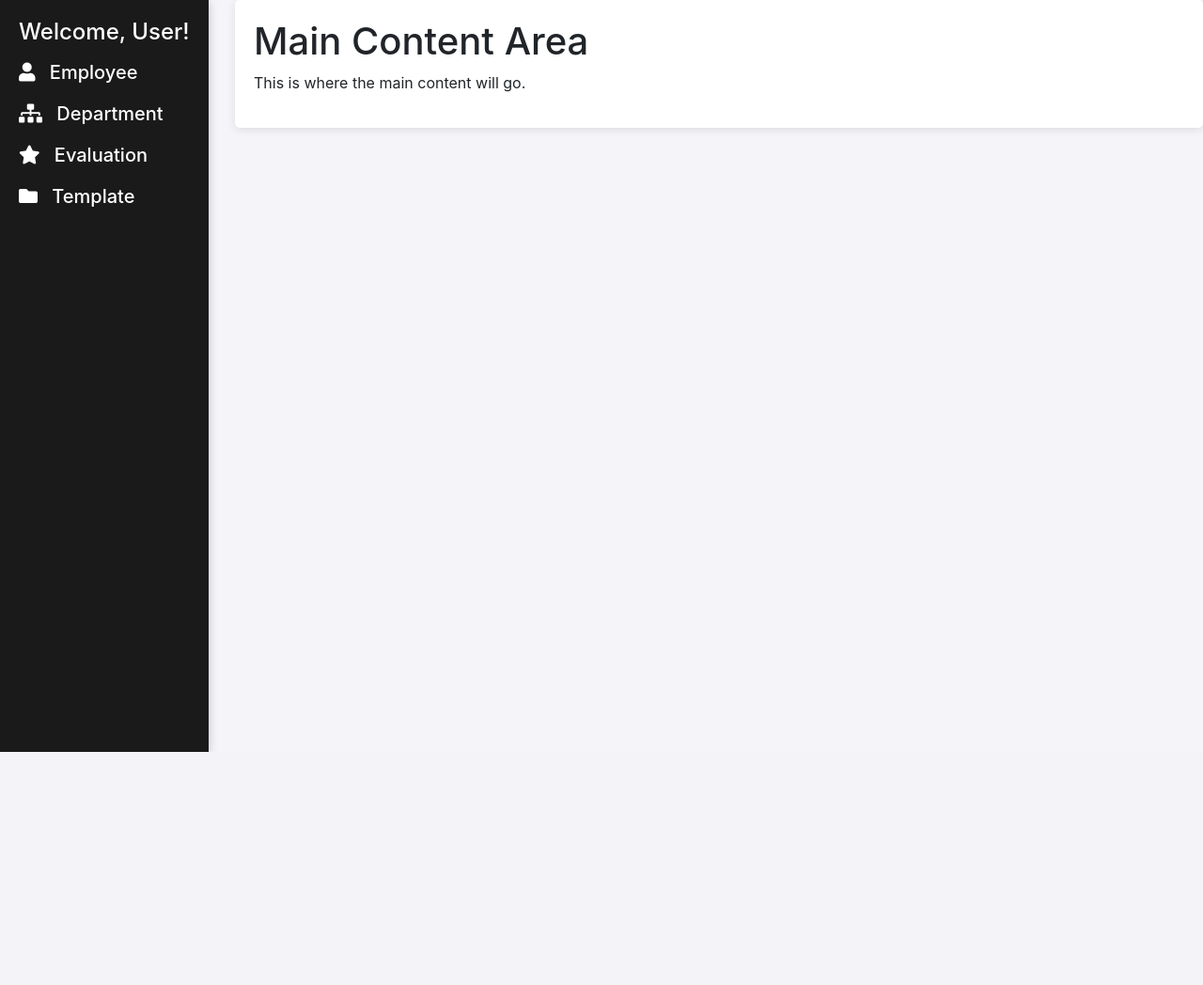
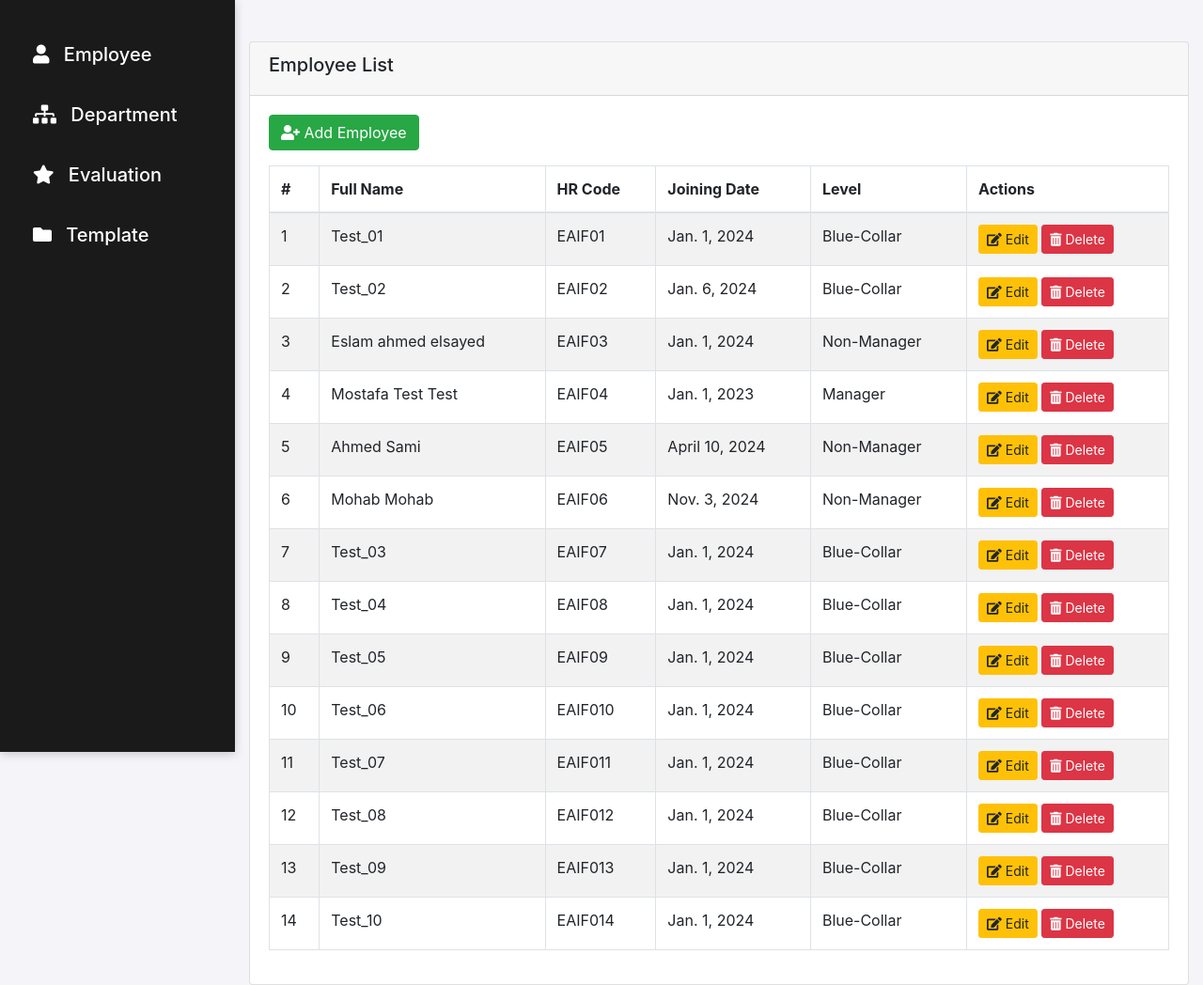
Before and after one commit to Halawany/pms, a Django app: page /employees/ in a window 1280 px wide. Shown: the whole page at 94% size. Before the commit the page ends 800 px from the top, so only its background shows below. Run offline with Django 5.2, Linux system fonts and the light colour scheme; data comes from the database, SQL or seed files in the repository; both versions use the stored data as it was after the commit; some libraries are stand-ins or nearby versions.

Commit message:
added new styles

```diff
--- a/pms/urls.py
+++ b/pms/urls.py
@@ -2,12 +2,12 @@
 from .views import (
     EmployeeCreateView, TemplateCreateView, EvaluationCreateView, CategoryCreateView,
     MetricCreateView,EvaluationView, EmployeeScoreView, EvaluationDetailView,
-    evaluate_employee, success_page, user_score_view, list_employees, submit_evaluation,evo_employee,
+    evaluate_employee, success_page, user_score_view, list_employees, submit_evaluation,evo_employee, employee_list
     #submit_evaluation
 )
 
 urlpatterns = [
-    path('add-employee', EmployeeCreateView.as_view(), name='add-employee'),
+    path('employees/add/', EmployeeCreateView.as_view(), name='add-employee'),
     path('add-template', TemplateCreateView.as_view(), name='add-template'),
     path('new-evaluation', EvaluationCreateView.as_view(), name='add-evaluation'),
     path('add-category', CategoryCreateView.as_view(), name='add-category'),
@@ -20,9 +20,10 @@
     path('success/', success_page, name='success_page'),
     path('user_score/<int:employee_id>/', user_score_view, name='user_score'),
     # path('evalaute/<int:evaluation_id>', EvaluationView.as_view(), name='employee-evaluation'),
-    path('employees/', list_employees, name='list_employees'),
+    path('employees/', employee_list, name='list_employees'),
     path('evaluate/<int:evaluation_id>/<int:employee_id>/', evaluate_employee, name='evaluate_employee'),
     path('submit_evaluation/<int:evaluation_id>/<int:employee_id>/', submit_evaluation, name='submit_evaluation'),
     path('evo/<int:employee_id>/', evo_employee, name='evo-copy'),
+    # path('evo/<int:employee_id>/', evo_employee, name='evo-copy'),
 
 ]
--- a/pms/views.py
+++ b/pms/views.py
@@ -1,6 +1,6 @@
 from django.shortcuts import render, redirect, get_object_or_404, redirect
 from django.http import HttpResponseRedirect, HttpResponse
-from django.urls import reverse
+from django.urls import reverse, reverse_lazy
 from django.views.generic import CreateView, View, DetailView, ListView
 from django.db.models import Sum
 from django.contrib import messages
@@ -11,6 +11,13 @@
     model = Employee
     template_name = "pms/add-employee.html"
     form_class = EmployeeInsertForm
+    success_url = reverse_lazy('employee-list')  # Redirect after successful form submission
+
+    # Add levels to context
+    def get_context_data(self, **kwargs):
+        context = super().get_context_data(**kwargs)
+        context['levels'] = Level.objects.all()  # Get all levels to pass to the template
+        return context
 
 class TemplateCreateView(CreateView):
     model = Template
@@ -352,3 +359,7 @@
         'employee': employee,
         'evaluation': evaluation,
     })
+
+def employee_list(request):
+    employee = Employee.objects.all()
+    return render(request, 'pms/list_employees.html', {'employees': employee})
--- a/templates/pms/base.html
+++ b/templates/pms/base.html
@@ -3,161 +3,196 @@
 <head>
     <meta charset="UTF-8">
     <meta name="viewport" content="width=device-width, initial-scale=1.0">
-    <title>Your App</title>
-    <link rel="stylesheet" href="https://stackpath.bootstrapcdn.com/bootstrap/4.5.2/css/bootstrap.min.css">
+    <title>{% block title %}{% endblock %}</title>
+    <link href="https://stackpath.bootstrapcdn.com/bootstrap/4.5.2/css/bootstrap.min.css" rel="stylesheet">
+    <link rel="stylesheet" href="https://cdnjs.cloudflare.com/ajax/libs/font-awesome/5.15.3/css/all.min.css">
     <style>
+        /* Set body background color */
         body {
-            display: flex;
+            background-color: #f4f4f9; /* Soft light background */
+            margin-left: 250px; /* Offset the body content for the sidebar */
         }
-        #sidebar {
-            width: 250px;
-            height: 100vh;
-            position: fixed;
-            background-color: #343a40;
-            color: white;
-            padding-top: 20px;
+
+        /* Sidebar styling */
+        .sidebar {
+            height: 100vh; /* Full viewport height */
+            padding: 20px;
+            background-color: #1a1a1a; /* Dark background for sidebar */
+            color: #ffffff; /* White text for readability */
+            position: fixed; /* Fixed sidebar */
+            top: 0;
+            left: 0;
+            width: 250px; /* Set fixed width for the sidebar */
+            box-shadow: 0 2px 10px rgba(0, 0, 0, 0.2); /* Subtle shadow for depth */
+            transition: width 0.3s;
         }
-        #content {
-            margin-left: 250px; /* space for the sidebar */
+
+        /* Sidebar headings and links */
+        .sidebar h4, .sidebar h5 {
+            color: #ffffff;
+            cursor: pointer; /* Make headings clickable to indicate interactivity */
+            transition: background-color 0.3s, padding-left 0.3s ease-in-out; /* Smooth transition */
+            padding: 10px 15px; /* Increase padding to give space around the text */
+            margin: 0; /* Remove default margin */
+        }
+
+        /* Hover effect for the section names (h5) */
+        .sidebar h5:hover {
+            background-color: #007bff; /* Blue background for section heading hover */
+            padding-left: 25px; /* Indent the text more when hovered */
+            color: #ffffff;
+        }
+
+        /* Sidebar links styling */
+        .sidebar a {
+            color: #ffffff; /* White text for links */
+            transition: background-color 0.3s, color 0.3s ease-in-out; /* Smooth transition */
+            display: flex; /* Flex for icon alignment */
+            align-items: center;
+            padding: 12px 20px; /* More padding for the links to make them larger */
+            border-radius: 5px; /* Slightly rounded corners */
+            margin-bottom: 5px; /* Space between the links */
+        }
+
+        /* Hover effect for links */
+        .sidebar a:hover {
+            background-color: #007bff; /* Blue background on hover */
+            color: #ffffff; /* White text on hover */
+        }
+
+        /* Active link state */
+        .sidebar .active {
+            background-color: #0056b3; /* Darker blue background for active link */
+            color: white; /* Make text white on active link */
+        }
+
+        /* Main content section */
+        .content {
+            margin-left: 270px; /* Offset content for the sidebar width + padding */
             padding: 20px;
-            width: calc(100% - 250px); /* adjust width */
+            background-color: #ffffff; /* White background for content */
+            border-radius: 5px; /* Rounded corners */
+            box-shadow: 0 2px 10px rgba(0, 0, 0, 0.1); /* Subtle shadow */
         }
-        .dashboard-grid {
-            display: grid;
-            grid-template-columns: repeat(auto-fill, minmax(200px, 1fr));
-            gap: 20px;
+
+        /* Icon spacing */
+        .icon {
+            margin-right: 10px; /* Space between icon and text */
         }
-        .stat-card {
-            background: #f8f9fa;
-            border: 1px solid #dee2e6;
-            border-radius: 5px;
-            padding: 20px;
-            text-align: center;
+
+        /* Section margins */
+        .section {
+            margin-bottom: 20px; /* Space between sections */
+        }
+
+        /* Ensuring the body content pushes the sidebar properly */
+        .container {
+            padding-top: 20px; /* Padding to prevent content being cut off at the top */
+        }
+
+        /* Optional: Add a media query to handle responsiveness for smaller screens */
+        @media (max-width: 768px) {
+            .sidebar {
+                width: 100%; /* Make sidebar full width on small screens */
+                position: relative; /* Make it scrollable */
+            }
+
+            .content {
+                margin-left: 0; /* No offset for content on small screens */
+            }
         }
     </style>
 </head>
 <body>
-    <div id="sidebar">
-        <h1 class="h4 mb-4">Dashboard Sections</h1>
-        <nav>
-            <ul class="nav flex-column">
-                <li class="nav-item">
-                    <a href="{% url 'add-employee' %}" class="nav-link text-white">Employees</a>
+
+<div class="sidebar">
+    {% if user.is_authenticated %}
+    <h4>Welcome, {{ user }}</h4>
+    {% endif %}
+
+    <!-- Employee Section -->
+    <div class="section">
+        <h5 class="mt-3" data-toggle="collapse" data-target="#employee">
+            <i class="fas fa-user icon"></i> Employee
+        </h5>
+        <div id="employee" class="collapse">
+            <ul class="list-unstyled">
+                <li>
+                    <a href="{% url 'list_employees' %}" class="{% if request.path == '/employees/' %}active{% endif %}">
+                        <i class="fas fa-list icon"></i> All Employees
+                    </a>
                 </li>
-                <li class="nav-item">
-                    <a href="{% url 'add-template' %}" class="nav-link text-white">Evaluations</a>
-                </li>
-                <li class="nav-item">
-                    <a href="{% url 'add-employee' %}" class="nav-link text-white">Templates</a>
-                </li>
-                <li class="nav-item">
-                    <a href="{% url 'add-category' %}" class="nav-link text-white">Categories</a>
-                </li>
-                <li class="nav-item">
-                    <a href="{% url 'add-metirc' %}" class="nav-link text-white">Metrics</a>
+                <li>
+                    <a href="{% url 'add-employee' %}" class="{% if request.path == '/add-employee/' %}active{% endif %}">
+                        <i class="fas fa-user-plus icon"></i> Add Employee
+                    </a>
                 </li>
             </ul>
-        </nav>
-    </div>
-
-    <div id="content">
-        <h1 class="h3 mb-4">Dashboard</h1>
-
-        <!-- Dashboard Statistics Section -->
-        <div class="dashboard-grid mb-4">
-            <div class="stat-card">
-                <h4>Total Employees</h4>
-                <p>150</p>
-            </div>
-            <div class="stat-card">
-                <h4>Active Evaluations</h4>
-                <p>30</p>
-            </div>
-            <div class="stat-card">
-                <h4>Templates Created</h4>
-                <p>12</p>
-            </div>
-            <div class="stat-card">
-                <h4>Categories</h4>
-                <p>5</p>
-            </div>
-            <div class="stat-card">
-                <h4>Total Metrics</h4>
-                <p>8</p>
-            </div>
-        </div>
-
-        <!-- Employee Management Section -->
-        <div id="employees" class="mb-4">
-            <h2 class="h4 mb-4">Employee Management</h2>
-            <div class="mb-4">
-                <input type="text" placeholder="Search Employees..." class="form-control" id="searchBar">
-            </div>
-            <button id="addEmployee" class="btn btn-success mb-3">Add Employee</button>
-            <table class="table table-bordered">
-                <thead class="thead-dark">
-                    <tr>
-                        <th>Full Name</th>
-                        <th>HR Code</th>
-                        <th>Joining Date</th>
-                        <th>Level</th>
-                        <th>Actions</th>
-                    </tr>
-                </thead>
-                <tbody id="employeeTable">
-                    <!-- Example row -->
-                    <tr>
-                        <td>John Doe</td>
-                        <td>HR001</td>
-                        <td>2020-01-15</td>
-                        <td>Manager</td>
-                        <td>
-                            <button class="btn btn-warning btn-sm">Edit</button>
-                            <button class="btn btn-danger btn-sm">Delete</button>
-                        </td>
-                    </tr>
-                </tbody>
-            </table>
-        </div>
-
-        <!-- Evaluations Section -->
-        <div id="evaluations" class="mb-4">
-            <h2 class="h4 mb-4">Evaluations</h2>
-            <button id="addEvaluation" class="btn btn-success mb-3">Add Evaluation</button>
-            <table class="table table-bordered">
-                <thead class="thead-dark">
-                    <tr>
-                        <th>Evaluation Name</th>
-                        <th>Date</th>
-                        <th>Actions</th>
-                    </tr>
-                </thead>
-                <tbody id="evaluationTable">
-                    <tr>
-                        <td>Annual Review</td>
-                        <td>2023-10-01</td>
-                        <td>
-                            <button class="btn btn-warning btn-sm">Edit</button>
-                            <button class="btn btn-danger btn-sm">Delete</button>
-                        </td>
-                    </tr>
-                </tbody>
-            </table>
         </div>
     </div>
 
-    <script src="https://code.jquery.com/jquery-3.5.1.slim.min.js"></script>
-    <script src="https://cdn.jsdelivr.net/npm/@popperjs/core@2.5.2/dist/umd/popper.min.js"></script>
-    <script src="https://stackpath.bootstrapcdn.com/bootstrap/4.5.2/js/bootstrap.min.js"></script>
-    <script>
-        document.addEventListener('DOMContentLoaded', () => {
-            document.getElementById('addEmployee').onclick = function() {
-                alert('Add Employee functionality goes here.');
-            };
-            document.getElementById('addEvaluation').onclick = function() {
-                alert('Add Evaluation functionality goes here.');
-            };
-        });
-    </script>
+    <!-- Department Section -->
+    <div class="section">
+        <h5 class="mt-3" data-toggle="collapse" data-target="#department">
+            <i class="fas fa-sitemap icon"></i> Department
+        </h5>
+        <div id="department" class="collapse">
+            <ul class="list-unstyled">
+                <li>
+                    <a href="" class="{% if request.path == '/departments/' %}active{% endif %}">
+                        <i class="fas fa-th-list icon"></i> List All Departments
+                    </a>
+                </li>
+                <li>
+                    <a href="" class="{% if request.path == '/create-section/' %}active{% endif %}">
+                        <i class="fas fa-plus-circle icon"></i> Create Section
+                    </a>
+                </li>
+            </ul>
+        </div>
+    </div>
+
+    <!-- Evaluation Section -->
+    <div class="section">
+        <h5 class="mt-3" data-toggle="collapse" data-target="#evaluation">
+            <i class="fas fa-star icon"></i> Evaluation
+        </h5>
+        <div id="evaluation" class="collapse">
+            <ul class="list-unstyled">
+                <li>
+                    <a href="" class="{% if request.path == '/evaluations/' %}active{% endif %}">
+                        <i class="fas fa-file-alt icon"></i> List All Evaluations
+                    </a>
+                </li>
+                <li>
+                    <a href="" class="{% if request.path == '/create-evaluation/' %}active{% endif %}">
+                        <i class="fas fa-plus icon"></i> Create Evaluation
+                    </a>
+                </li>
+            </ul>
+        </div>
+    </div>
+
+    <!-- Template Section -->
+    <div class="section">
+        <h5 class="mt-3" data-toggle="collapse" data-target="#template">
+            <i class="fas fa-folder icon"></i> Template
+        </h5>
+        <div id="template" class="collapse">
+            <ul class="list-unstyled">
+                <li><a href="#" class="text-decoration-none"><i class="fas fa-tags icon"></i> Categories</a></li>
+                <li><a href="#" class="text-decoration-none"><i class="fas fa-chart-line icon"></i> Metrics</a></li>
+                <li><a href="#" class="text-decoration-none"><i class="fas fa-file-alt icon"></i> Templates</a></li>
+            </ul>
+        </div>
+    </div>
+</div>
+
+{% block body %}
+{% endblock %}
+
+<script src="https://code.jquery.com/jquery-3.5.1.slim.min.js"></script>
+<script src="https://cdn.jsdelivr.net/npm/@popperjs/core@2.9.2/dist/umd/popper.min.js"></script>
+<script src="https://stackpath.bootstrapcdn.com/bootstrap/4.5.2/js/bootstrap.min.js"></script>
 </body>
 </html>
--- a/templates/pms/list_employees.html
+++ b/templates/pms/list_employees.html
@@ -1,120 +1,60 @@
-<!DOCTYPE html>
-<html lang="en">
-<head>
-    <meta charset="UTF-8">
-    <meta name="viewport" content="width=device-width, initial-scale=1.0">
-    <title>Sidebar Example</title>
-    <link href="https://stackpath.bootstrapcdn.com/bootstrap/4.5.2/css/bootstrap.min.css" rel="stylesheet">
-    <link rel="stylesheet" href="https://cdnjs.cloudflare.com/ajax/libs/font-awesome/5.15.3/css/all.min.css">
-    <style>
-        body {
-            background-color: #f4f4f9; /* Soft light background */
-        }
-        .sidebar {
-            height: 100vh;
-            padding: 20px;
-            background-color: #1a1a1a; /* Dark background for sidebar */
-            color: #ffffff; /* White text for readability */
-            position: fixed;
-            transition: width 0.3s;
-            box-shadow: 0 2px 10px rgba(0, 0, 0, 0.2); /* Subtle shadow for depth */
-        }
-        .sidebar h4, .sidebar h5 {
-            color: #ffffff; /* White for headings */
-        }
-        .sidebar a {
-            color: #ffffff; /* White text for links */
-            transition: background-color 0.3s, color 0.3s;
-            display: flex; /* Flex for icon alignment */
-            align-items: center;
-            padding: 10px;
-            border-radius: 5px; /* Slightly rounded corners */
-        }
-        .sidebar a:hover {
-            background-color: #007bff; /* Blue background on hover */
-            color: #ffffff; /* White text on hover */
-        }
-        .content {
-            margin-left: 250px; /* Space for the sidebar */
-            padding: 20px;
-            background-color: #ffffff; /* White background for content */
-            border-radius: 5px; /* Rounded corners */
-            box-shadow: 0 2px 10px rgba(0, 0, 0, 0.1); /* Subtle shadow */
-        }
-        .icon {
-            margin-right: 10px; /* Space between icon and text */
-        }
-        .section {
-            margin-bottom: 20px; /* Space between sections */
-        }
-    </style>
-</head>
-<body>
+{% extends 'pms/base.html' %}
 
-<div class="sidebar">
-    <h4>Welcome, User!</h4>
+{% block title %}
+    Employees
+{% endblock %}
 
-    <!-- Employee Section -->
-    <div class="section">
-        <h5 class="mt-3" data-toggle="collapse" data-target="#employee">
-            <i class="fas fa-user icon"></i> Employee
-        </h5>
-        <div id="employee" class="collapse">
-            <ul class="list-unstyled">
-                <li><a href="#" class="text-decoration-none"><i class="fas fa-list icon"></i> All Employees</a></li>
-                <li><a href="#" class="text-decoration-none"><i class="fas fa-user-plus icon"></i> Add Employee</a></li>
-            </ul>
+{% block body %}
+<div class="container mt-4">
+
+    <!-- Employee Table Section -->
+    <div class="card">
+        <div class="card-header">
+            <h5>Employee List</h5>
         </div>
-    </div>
+        <div class="card-body">
+            <!-- Add Employee Button -->
+            <a href="{% url 'add-employee' %}" class="btn btn-success mb-3"><i class="fas fa-user-plus"></i> Add Employee</a>
 
-    <!-- Department Section -->
-    <div class="section">
-        <h5 class="mt-3" data-toggle="collapse" data-target="#department">
-            <i class="fas fa-sitemap icon"></i> Department
-        </h5>
-        <div id="department" class="collapse">
-            <ul class="list-unstyled">
-                <li><a href="#" class="text-decoration-none"><i class="fas fa-th-list icon"></i> List All Departments</a></li>
-                <li><a href="#" class="text-decoration-none"><i class="fas fa-plus-circle icon"></i> Create Section</a></li>
-            </ul>
-        </div>
-    </div>
+            <table class="table table-striped table-bordered">
+                <thead>
+                    <tr>
+                        <th>#</th>
+                        <th>Full Name</th>
+                        <th>HR Code</th>
+                        <th>Joining Date</th>
+                        <th>Level</th>
+                        <th>Actions</th>
+                    </tr>
+                </thead>
+                <tbody>
+                    {% for employee in employees %}
+                        <tr>
+                            <td>{{ forloop.counter }}</td>
+                            <td>{{ employee.full_name }}</td>
+                            <td>{{ employee.hr_code }}</td>
+                            <td>{{ employee.joining_date }}</td>
+                            <td>{{ employee.level.name }}</td>
+                            <td>
+                                <!-- Edit Button (Use a valid URL when implementing edit functionality) -->
+                                <a href="" class="btn btn-warning btn-sm">
+                                    <i class="fas fa-edit"></i> Edit
+                                </a>
 
-    <!-- Evaluation Section -->
-    <div class="section">
-        <h5 class="mt-3" data-toggle="collapse" data-target="#evaluation">
-            <i class="fas fa-star icon"></i> Evaluation
-        </h5>
-        <div id="evaluation" class="collapse">
-            <ul class="list-unstyled">
-                <li><a href="#" class="text-decoration-none"><i class="fas fa-file-alt icon"></i> List All Evaluations</a></li>
-                <li><a href="#" class="text-decoration-none"><i class="fas fa-plus icon"></i> Create Evaluation</a></li>
-            </ul>
-        </div>
-    </div>
-
-    <!-- Template Section -->
-    <div class="section">
-        <h5 class="mt-3" data-toggle="collapse" data-target="#template">
-            <i class="fas fa-folder icon"></i> Template
-        </h5>
-        <div id="template" class="collapse">
-            <ul class="list-unstyled">
-                <li><a href="#" class="text-decoration-none"><i class="fas fa-tags icon"></i> Categories</a></li>
-                <li><a href="#" class="text-decoration-none"><i class="fas fa-chart-line icon"></i> Metrics</a></li>
-                <li><a href="#" class="text-decoration-none"><i class="fas fa-file-alt icon"></i> Templates</a></li>
-            </ul>
+                                <!-- Delete Button (Ensure the delete URL is correctly implemented) -->
+                                <a href="" class="btn btn-danger btn-sm" onclick="return confirm('Are you sure you want to delete this employee?');">
+                                    <i class="fas fa-trash-alt"></i> Delete
+                                </a>
+                            </td>
+                        </tr>
+                    {% empty %}
+                        <tr>
+                            <td colspan="6" class="text-center">No employees found.</td>
+                        </tr>
+                    {% endfor %}
+                </tbody>
+            </table>
         </div>
     </div>
 </div>
-
-<div class="content">
-    <h1>Main Content Area</h1>
-    <p>This is where the main content will go.</p>
-</div>
-
-<script src="https://code.jquery.com/jquery-3.5.1.slim.min.js"></script>
-<script src="https://cdn.jsdelivr.net/npm/@popperjs/core@2.9.2/dist/umd/popper.min.js"></script>
-<script src="https://stackpath.bootstrapcdn.com/bootstrap/4.5.2/js/bootstrap.min.js"></script>
-</body>
-</html>
+{% endblock %}
```
Also changed, not shown: pms/forms.py (+11 -3 lines), templates/pms/add-employee.html (+45 -39 lines), templates/pms/employee_list.html (added, +7 -0 lines), templates/pms/templatetags/form_filters.py (added, +11 -0 lines), db.sqlite3, templates/pms/templatetags/__init__.py (added).
